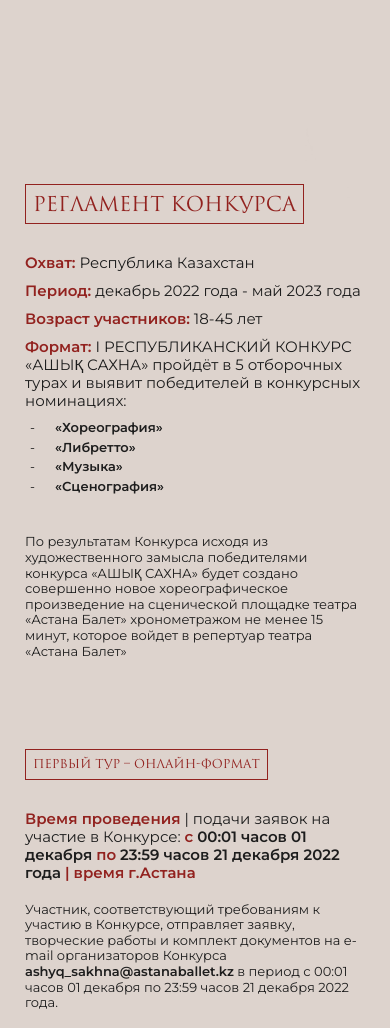
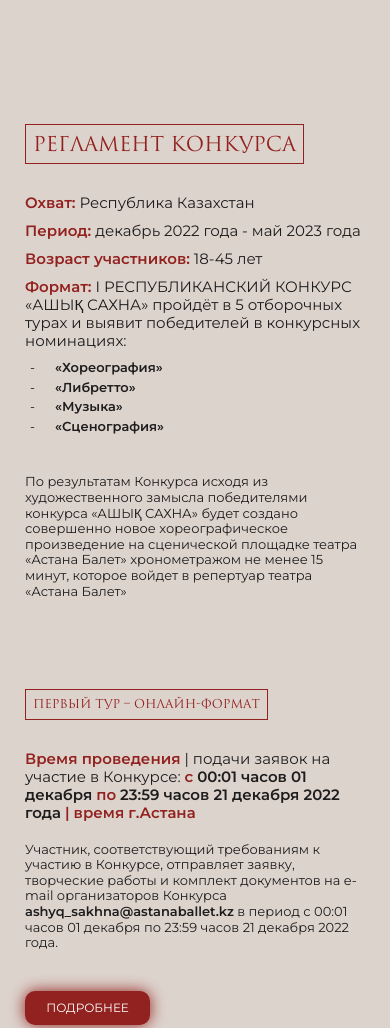
Before and after one commit to Alanvibez/AstanaBallet, a plain HTML site: page index.html in a window 390 px wide. Shown: the part 720-1748 px from the top of the page. Drawn offline with Linux system fonts and the light colour scheme.

Commit message:
Update style.css

```diff
--- a/assets/css/style.css
+++ b/assets/css/style.css
@@ -388,6 +388,10 @@ body {
         margin-bottom: 20px;
     }
 
+    .regulations{
+        padding-top:0;
+    }
+
     .section__article {
         font-size: 20px;
         border-width: 1px;
```
